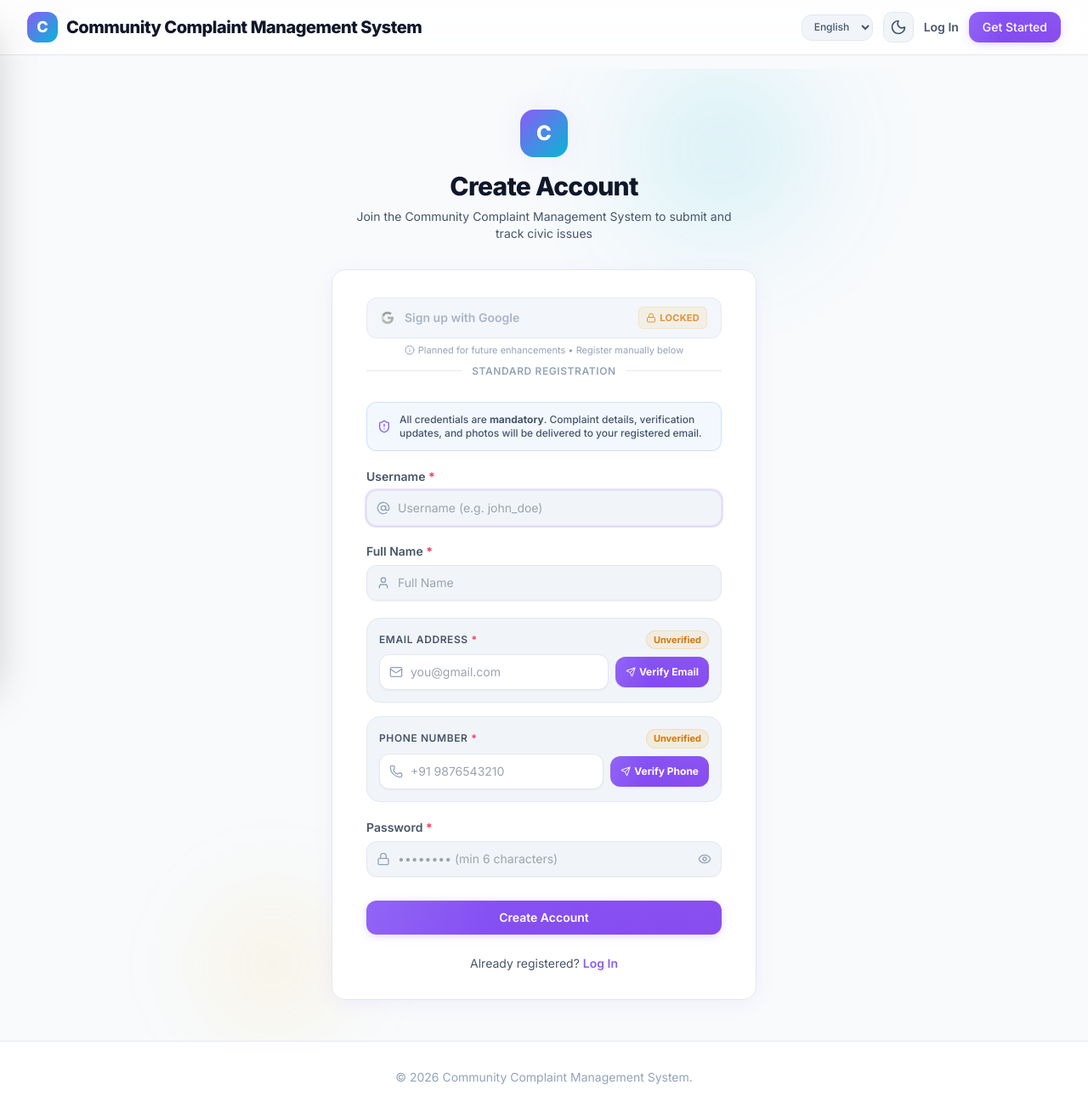
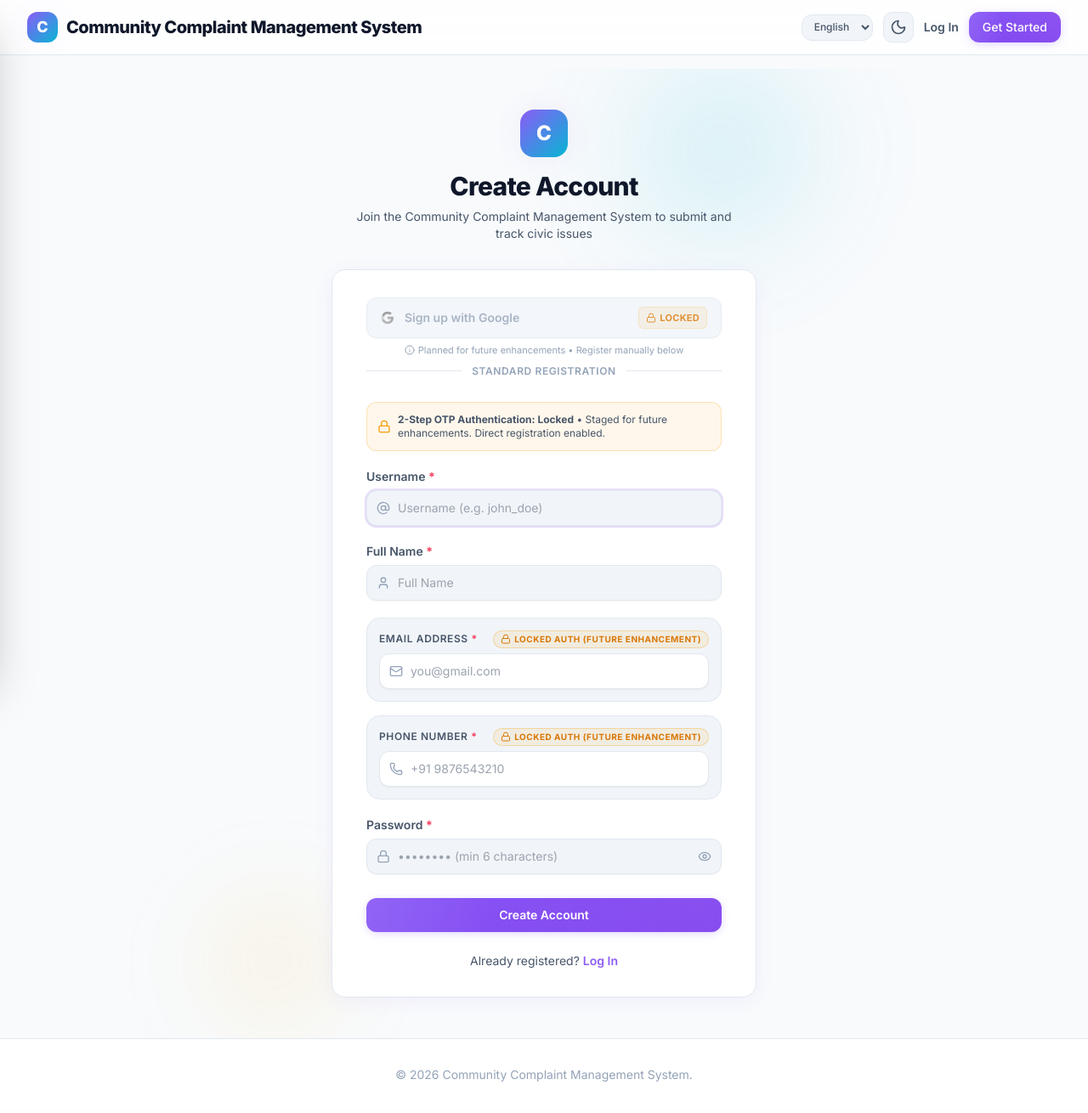
Before and after one commit to ananthveturi/community-complaint-system, a Flask app: page /register in a window 1280 px wide. Shown: the whole page at 85% size. After the commit the page ends 1273 px from the top, so only its background shows below. Run offline with Flask 3, Linux system fonts and the light colour scheme; some libraries are stand-ins or nearby versions.

Commit message:
Mark Multi-Factor OTP Auth as Locked for Future Enhancements across account creation and complaint filing

```diff
--- a/app.py
+++ b/app.py
@@ -131,13 +131,22 @@ def save_file(file):
         print(f"[CCMS Image Verification Error] {e}")
         return None, "The uploaded file could not be securely saved. Please upload a genuine photo."
 
+def is_otp_auth_locked() -> bool:
+    """Returns True if OTP multi-factor authentication is marked locked for future enhancements."""
+    val = os.environ.get('OTP_AUTH_LOCKED', 'true').strip().lower()
+    return val not in ('0', 'false', 'no', 'off')
+
 @app.context_processor
 def utility_processor():
     def translate(key):
         lang = session.get('lang', 'en')
         lang_dict = TRANSLATIONS.get(lang, TRANSLATIONS['en'])
         return lang_dict.get(key, TRANSLATIONS['en'].get(key, key))
-    return dict(_=translate)
+    return dict(
+        _=translate,
+        otp_auth_locked=is_otp_auth_locked(),
+        google_oauth_locked=lambda: GoogleOAuthConfig.is_locked()
+    )
 
 @app.route('/set-language/<lang>')
 def set_language(lang):
@@ -262,8 +271,8 @@ def register():
                 is_phone_verified = True
                 session['reg_verified_phone'] = clean_phone_number(phone)
 
-        # Enforce verification unless in automated tests without explicit OTPs
-        if not is_testing:
+        # Enforce verification unless in automated tests without explicit OTPs or when OTP auth is locked
+        if not is_testing and not is_otp_auth_locked():
             if not is_email_verified:
                 flash("Email verification required: Please click 'Verify Email' and enter your 6-digit OTP.", "warning")
                 return render_template('register.html')
@@ -806,7 +815,7 @@ def file_complaint():
                 flash(f"Verification Failed: {verify_res.get('error')}", "danger")
                 return render_template('file_complaint.html', current_user=citizen_user, initial_step=4)
             is_verified_session = True
-        elif not is_verified_session and not is_testing:
+        elif not is_verified_session and not is_testing and not is_otp_auth_locked():
             flash("Identity verification required: Please enter the 6-digit OTP codes sent to your email and phone number.", "warning")
             return render_template('file_complaint.html', current_user=citizen_user, initial_step=4)
 
--- a/templates/register.html
+++ b/templates/register.html
@@ -53,9 +53,11 @@
             </div>
 
             <form action="/register" method="POST" id="register-form" class="space-y-5">
-                <div class="p-3 rounded-xl border mb-2 flex items-center gap-2.5 text-xs font-medium" style="background:rgba(59,130,246,0.06);border-color:rgba(59,130,246,0.2);color:var(--text-secondary);">
-                    <i data-lucide="shield-alert" class="w-4 h-4 text-primary flex-shrink-0"></i>
-                    <span>All credentials are <strong>mandatory</strong>. Complaint details, verification updates, and photos will be delivered to your registered email.</span>
+                <div class="p-3 rounded-xl border mb-2 flex items-center justify-between gap-2.5 text-xs" style="background:rgba(245,158,11,0.08);border-color:rgba(245,158,11,0.25);color:var(--text-secondary);">
+                    <div class="flex items-center gap-2">
+                        <i data-lucide="lock" class="w-4 h-4 text-amber-500 flex-shrink-0"></i>
+                        <span><strong>2-Step OTP Authentication: Locked</strong> &bull; Staged for future enhancements. Direct registration enabled.</span>
+                    </div>
                 </div>
 
                 <div>
@@ -88,17 +90,23 @@
                     </div>
                 </div>
 
-                <!-- Email & Phone with Individual OTP Verification -->
+                <!-- Email & Phone with Locked Auth Badges -->
                 <div class="space-y-4">
-                    <!-- Email Field & Verification Box -->
+                    <!-- Email Field -->
                     <div class="p-3.5 rounded-2xl border transition-all" style="background:var(--bg-input);border-color:var(--border);">
                         <div class="flex items-center justify-between mb-1.5">
                             <label for="email" class="block text-xs font-semibold uppercase tracking-wider" style="color:var(--text-secondary);">
                                 {{ _('email') }} <span class="text-rose-500 font-bold">*</span>
                             </label>
+                            {% if otp_auth_locked %}
+                            <span class="inline-flex items-center gap-1 text-[10px] font-bold uppercase tracking-wider px-2 py-0.5 rounded-full bg-amber-500/10 text-amber-600 dark:text-amber-400 border border-amber-500/30">
+                                <i data-lucide="lock" class="w-3 h-3"></i> Locked Auth (Future Enhancement)
+                            </span>
+                            {% else %}
                             <span id="reg-email-badge" class="text-[11px] font-bold px-2 py-0.5 rounded-full bg-amber-500/10 text-amber-600 border border-amber-500/20">
                                 Unverified
                             </span>
+                            {% endif %}
                         </div>
                         <div class="relative flex items-center gap-2">
                             <div class="relative flex-1">
@@ -110,12 +118,14 @@
                                     style="background:var(--bg-card);border-color:var(--border);color:var(--text-primary);"
                                     placeholder="you@gmail.com">
                             </div>
+                            {% if not otp_auth_locked %}
                             <button type="button" id="btn-send-email-otp" onclick="requestEmailOtp()" class="px-3 py-2.5 text-xs font-bold rounded-xl text-white btn-brand whitespace-nowrap flex items-center gap-1 shadow-sm">
                                 <i data-lucide="send" class="w-3 h-3"></i> Verify Email
                             </button>
+                            {% endif %}
                         </div>
 
-                        <!-- Email OTP Input Box (initially hidden) -->
+                        <!-- Email OTP Input Box (when unlocked) -->
                         <div id="box-email-otp" class="hidden mt-3 pt-3 border-t space-y-2" style="border-color:var(--border);">
                             <div class="flex items-center justify-between">
                                 <span class="text-[11px] font-semibold text-slate-500">Enter 6-digit code received on your email:</span>
@@ -134,15 +144,21 @@
                         </div>
                     </div>
 
-                    <!-- Phone Field & Verification Box -->
+                    <!-- Phone Field -->
                     <div class="p-3.5 rounded-2xl border transition-all" style="background:var(--bg-input);border-color:var(--border);">
                         <div class="flex items-center justify-between mb-1.5">
                             <label for="phone" class="block text-xs font-semibold uppercase tracking-wider" style="color:var(--text-secondary);">
                                 {{ _('phone') }} <span class="text-rose-500 font-bold">*</span>
                             </label>
+                            {% if otp_auth_locked %}
+                            <span class="inline-flex items-center gap-1 text-[10px] font-bold uppercase tracking-wider px-2 py-0.5 rounded-full bg-amber-500/10 text-amber-600 dark:text-amber-400 border border-amber-500/30">
+                                <i data-lucide="lock" class="w-3 h-3"></i> Locked Auth (Future Enhancement)
+                            </span>
+                            {% else %}
                             <span id="reg-phone-badge" class="text-[11px] font-bold px-2 py-0.5 rounded-full bg-amber-500/10 text-amber-600 border border-amber-500/20">
                                 Unverified
                             </span>
+                            {% endif %}
                         </div>
                         <div class="relative flex items-center gap-2">
                             <div class="relative flex-1">
@@ -155,12 +171,14 @@
                                     style="background:var(--bg-card);border-color:var(--border);color:var(--text-primary);"
                                     placeholder="+91 9876543210">
                             </div>
+                            {% if not otp_auth_locked %}
                             <button type="button" id="btn-send-phone-otp" onclick="requestPhoneOtp()" class="px-3 py-2.5 text-xs font-bold rounded-xl text-white btn-brand whitespace-nowrap flex items-center gap-1 shadow-sm">
                                 <i data-lucide="send" class="w-3 h-3"></i> Verify Phone
                             </button>
+                            {% endif %}
                         </div>
 
-                        <!-- Phone OTP Input Box (initially hidden) -->
+                        <!-- Phone OTP Input Box (when unlocked) -->
                         <div id="box-phone-otp" class="hidden mt-3 pt-3 border-t space-y-2" style="border-color:var(--border);">
                             <div class="flex items-center justify-between">
                                 <span class="text-[11px] font-semibold text-slate-500">Enter 6-digit code received via SMS:</span>
@@ -375,7 +393,8 @@
     const regForm = document.getElementById('register-form');
     if (regForm) {
         regForm.addEventListener('submit', function(e) {
-            if (!isRegEmailVerified || !isRegPhoneVerified) {
+            const isOtpLocked = {{ 'true' if otp_auth_locked else 'false' }};
+            if (!isOtpLocked && (!isRegEmailVerified || !isRegPhoneVerified)) {
                 e.preventDefault();
                 if (!isRegEmailVerified) {
                     alert("Please verify your Email: click 'Verify Email', enter the 6-digit code received on your email, and click 'Confirm Code'.");
```
Also changed, not shown: PROJECT_REPORT.md (+1 -0 lines), templates/file_complaint.html (+56 -7 lines), tests/test_otp_service.py (+36 -1 lines), 1 other file.
